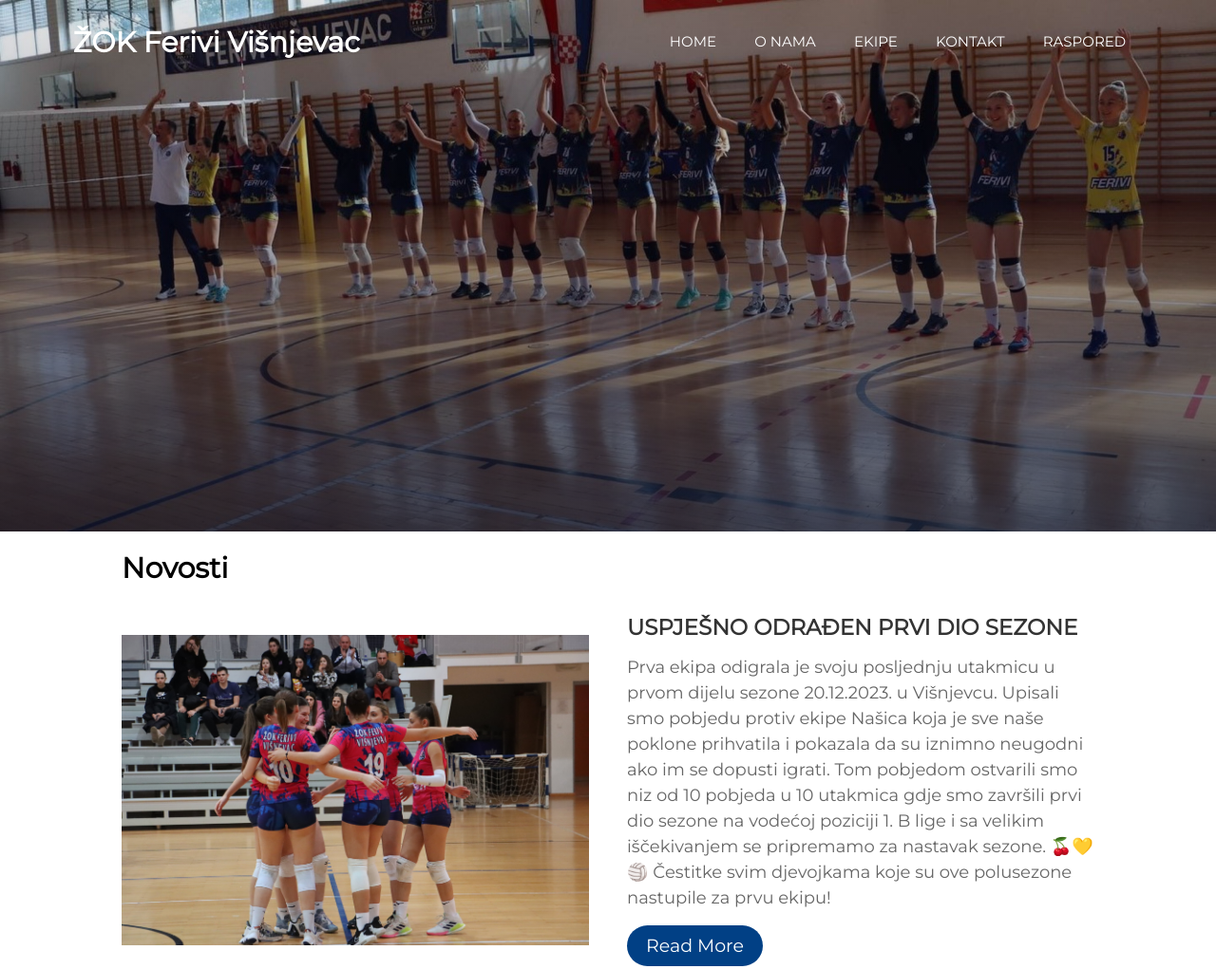
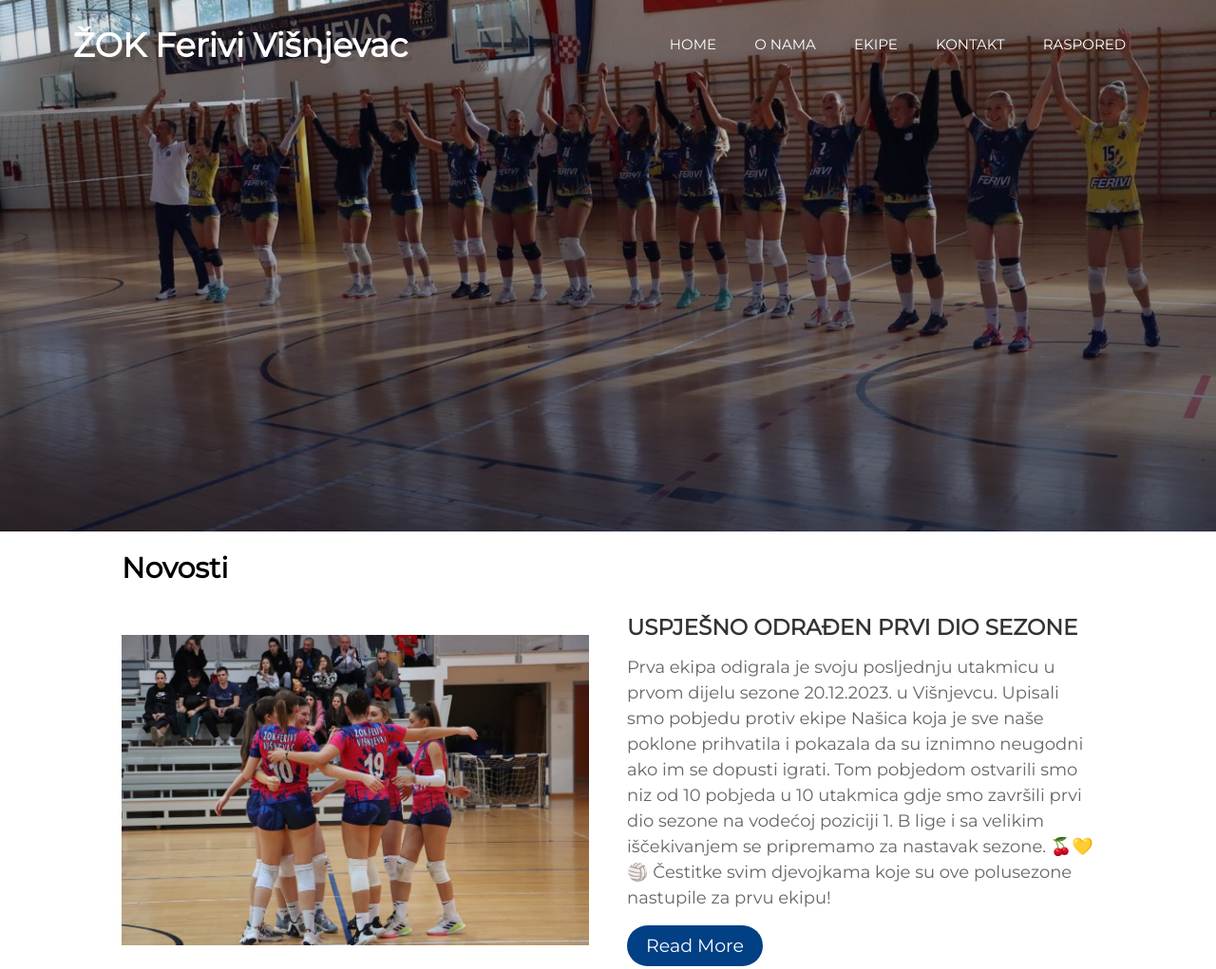
Before and after one commit to petravuica/ORWMA, a plain HTML site: page index.html in a window 1280 px wide. Shown: the top 1021 px of the page at 95% size. Drawn offline with Linux system fonts and the light colour scheme.

Commit message:
add title

```diff
--- a/index.html
+++ b/index.html
@@ -14,7 +14,7 @@
     <section class="header">
         <nav>
 
-            <h1>ŽOK Ferivi Višnjevac</h1>
+            <h1 class="glavni">ŽOK Ferivi Višnjevac</h1>
             <div class="nav_links">
                 <ul>
                     <li><a href="">HOME</a></li>
--- a/styles/style.css
+++ b/styles/style.css
@@ -20,6 +20,12 @@
     margin-right: 60px;
     color: #fff
 }*/
+.glavni{
+    color : white;
+    font-size: 35px;
+    font-weight: 600;
+    text-shadow: 5px 5px rgba(4,9,30,0.1);
+}
 nav{
     display: flex;
     padding: 2% 6%;
```
